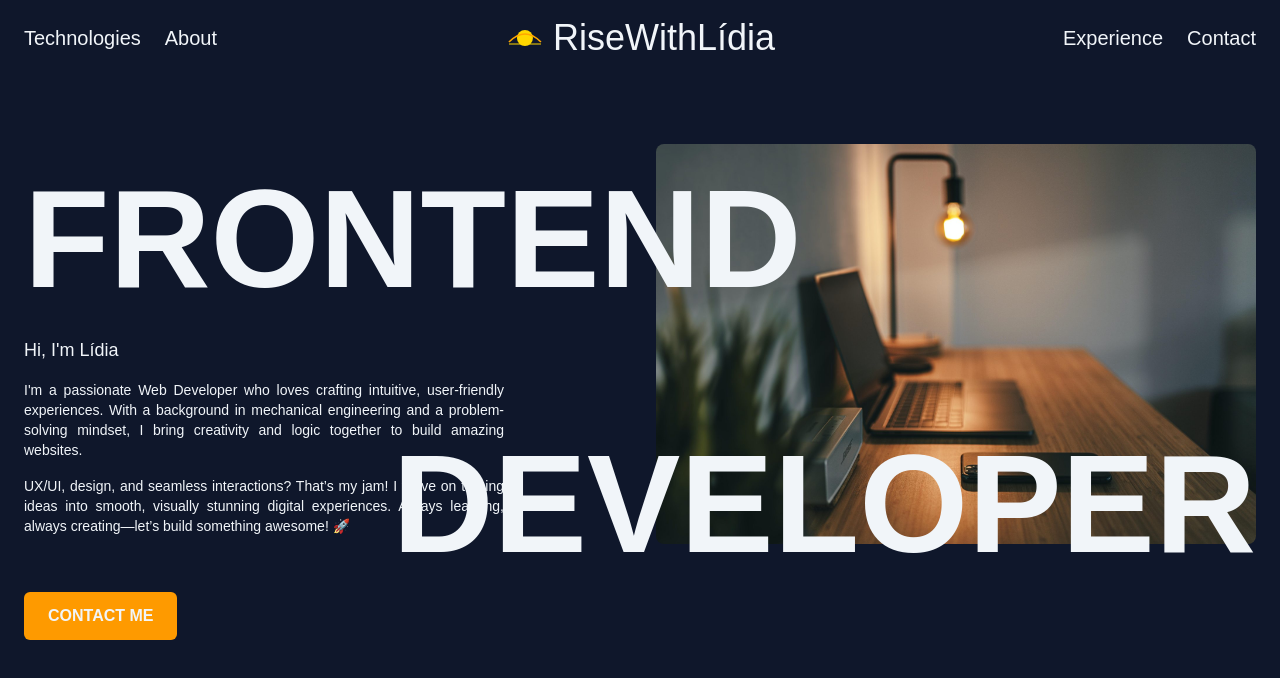
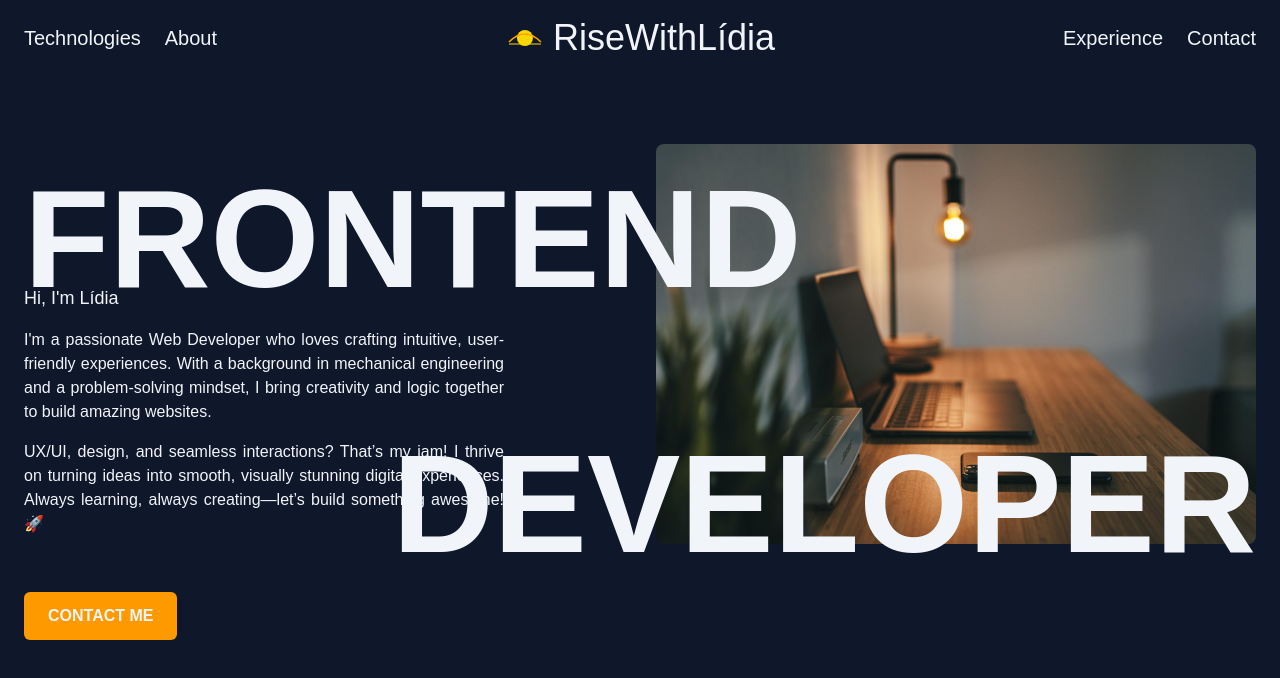
Before and after one commit to Lidiamfg/lidia-portfolio, a Nuxt app: page / in a window 1280 px wide. Shown: the top 678 px of the page. Built offline with nearby package versions, Linux system fonts and the light colour scheme; a web font is replaced by a local one.

Commit message:
Improve code

```diff
--- a/app/components/HeroSection.vue
+++ b/app/components/HeroSection.vue
@@ -26,7 +26,7 @@
           class="lg:hidden absolute font-bold flex flex-col w-full text-5xl bottom-0 translate-y-[60%] sm:text-8xl sm:translate-y-[40%] md:text-9xl md:translate-y-[30%]"
         >
           <span class="mb-1 ml-4 lg:mb-2 lg:ml-6">{{ firstWordTitle }}</span>
-          <span class="self-end min-[1670px]:mr-20 min-[1536px]:mr-5">{{ secondWordTitle }}</span>
+          <span class="self-end">{{ secondWordTitle }}</span>
         </h1>
       </div>
 
@@ -40,7 +40,7 @@
         <div class="xl:w-[80%] 2xl:w-[70%] lg:align-bottom flex flex-col">
           <p class="mb-2 text-lg">{{ heroInfo.intro }}</p>
           <div v-for="paragraph in heroDescriptionParagraphs" :key="paragraph">
-            <p class="text-sm lg:text-sm text-justify my-2">{{ paragraph }}</p>
+            <p class="text-sm lg:text-base text-justify my-2">{{ paragraph }}</p>
           </div>
         </div>
       </div>
```
